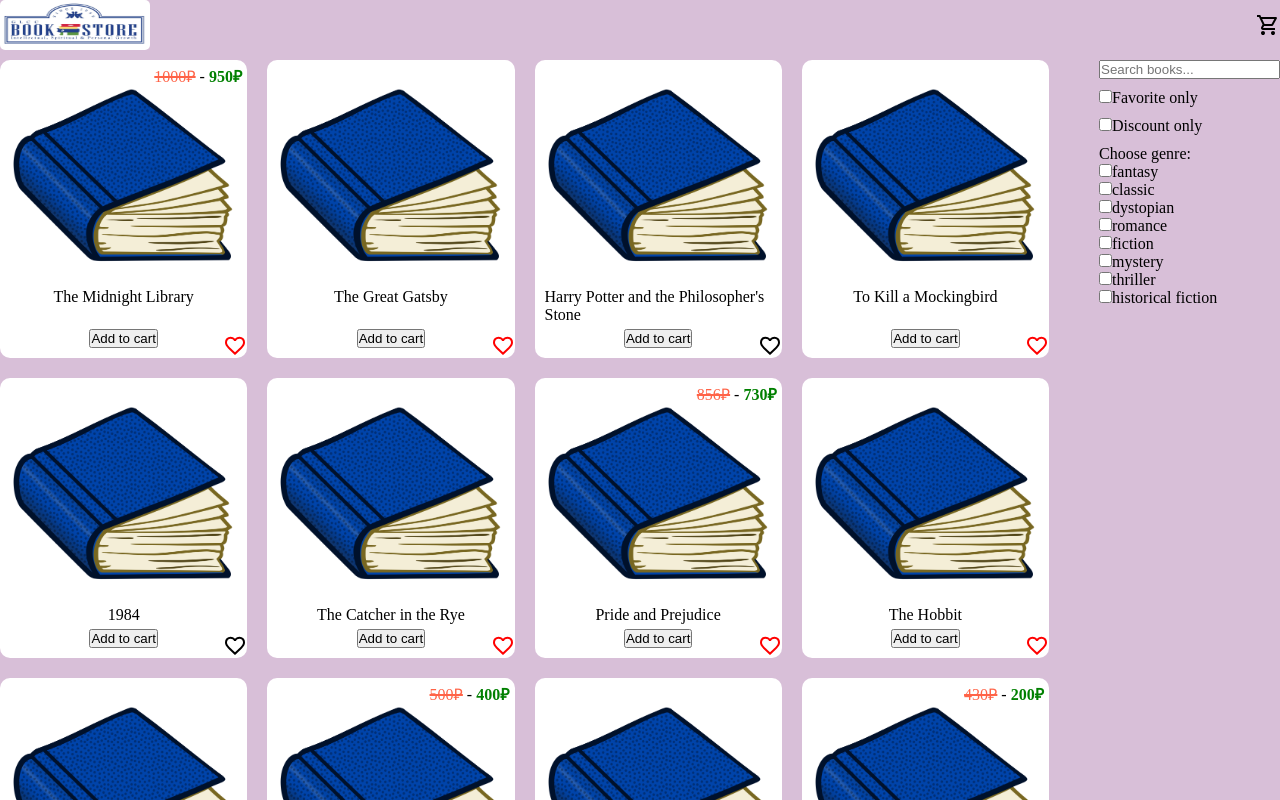
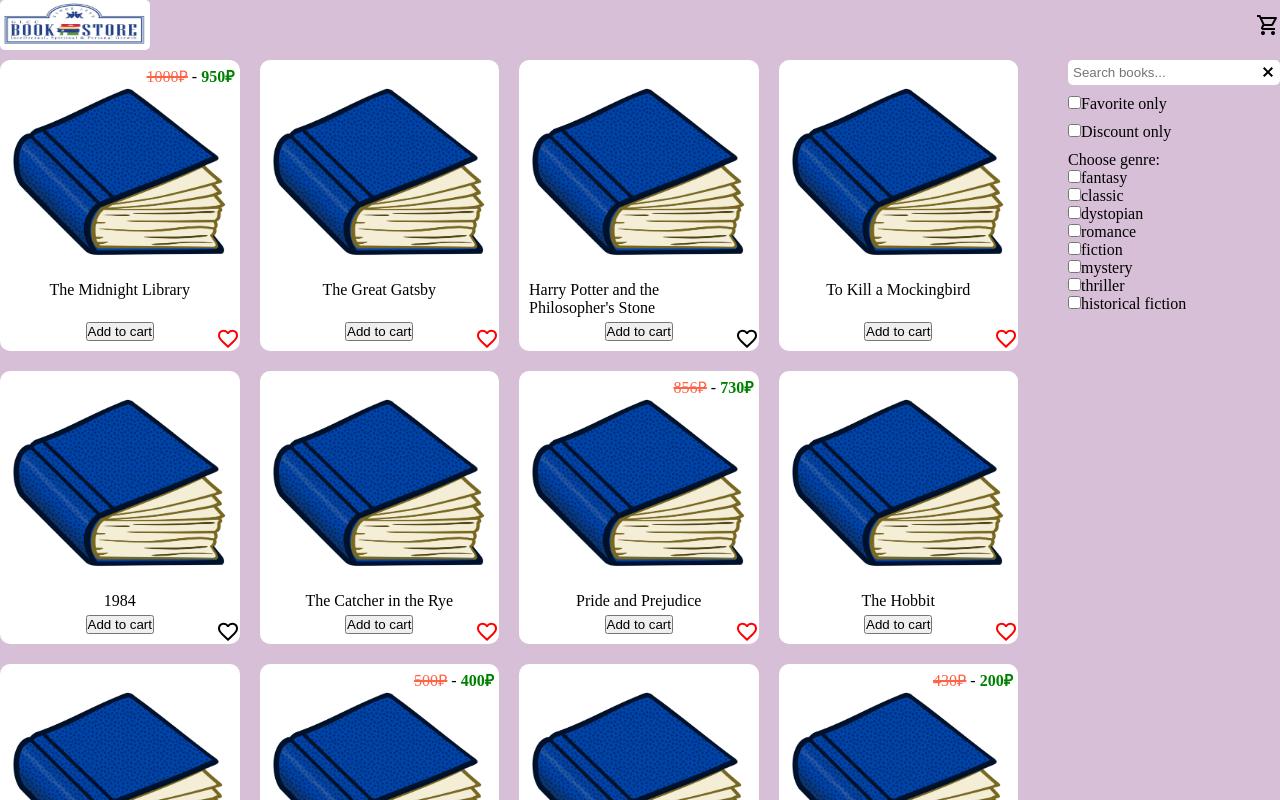
Before and after one commit to Kostya-star/books-shop, a Vue app: page / in a window 1280 px wide. Shown: the top 800 px of the page. Built offline with nearby package versions, Linux system fonts and the light colour scheme; data requests are answered from the project's data file.

Commit message:
feat: add clean svg for search

```diff
--- /dev/null
+++ b/src/components/UI/text-input.vue
@@ -0,0 +1,46 @@
+<script lang="ts" setup>
+
+defineProps<{
+  placeholder?: string
+  modelValue: string
+}>()
+
+defineEmits<{
+  (e: 'update:model-value', text: string): void
+}>()
+</script>
+
+<template>
+  <div class="text-input">
+    <input
+      type="text"
+      :placeholder="placeholder"
+      :value="modelValue"
+      @input="$emit('update:model-value', ($event.target as HTMLInputElement).value)"
+    />
+    <span class="append">
+      <slot name="append"/>
+    </span>
+  </div>
+</template>
+
+<style lang="scss" scoped>
+  .text-input {
+    position: relative;
+    input {
+      border: none;
+      outline: none;
+      border-radius: 5px;
+      padding: 5px;
+      padding-right: 30px;
+    }
+    .append {
+      :slotted(img) {
+        position: absolute;
+        right: 0;
+        top: 0;
+        cursor: pointer;
+      }
+    }
+  }
+</style>
--- a/src/components/book-item.vue
+++ b/src/components/book-item.vue
@@ -43,6 +43,7 @@
 
   button {
     margin-top: auto;
+    cursor: pointer;
   }
 
   .book-img {
--- a/src/components/filtration-sidebar.vue
+++ b/src/components/filtration-sidebar.vue
@@ -1,5 +1,7 @@
 <script setup lang="ts">
 import { Genres } from '@/types/genres';
+import TextInput from '@/components/UI/text-input.vue'
+import CloseSvg from '@/assets/close.svg'
 
 const props = defineProps<{
   searchBooks: string
@@ -30,12 +32,16 @@
 
 <template>
   <div class="filtration">
-    <input
-        type="text"
-        placeholder="Search books..."
-        :value="searchBooks"
-        @input="$emit('update:search-books', ($event.target as HTMLInputElement).value)"
-      />
+
+    <text-input
+      :model-value="searchBooks"
+      placeholder="Search books..."
+      @update:model-value="$emit('update:search-books', $event)"
+    >
+      <template #append>
+        <img :src="CloseSvg" @click="$emit('update:search-books', '')">
+      </template>
+    </text-input>
 
     <div>
       <input
```
Also changed, not shown: src/assets/close.svg (added).
